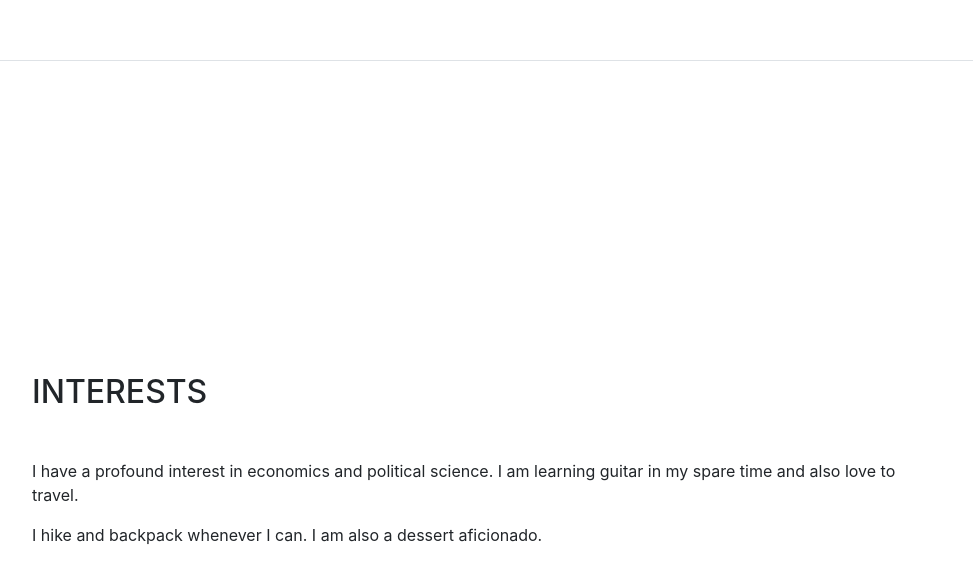
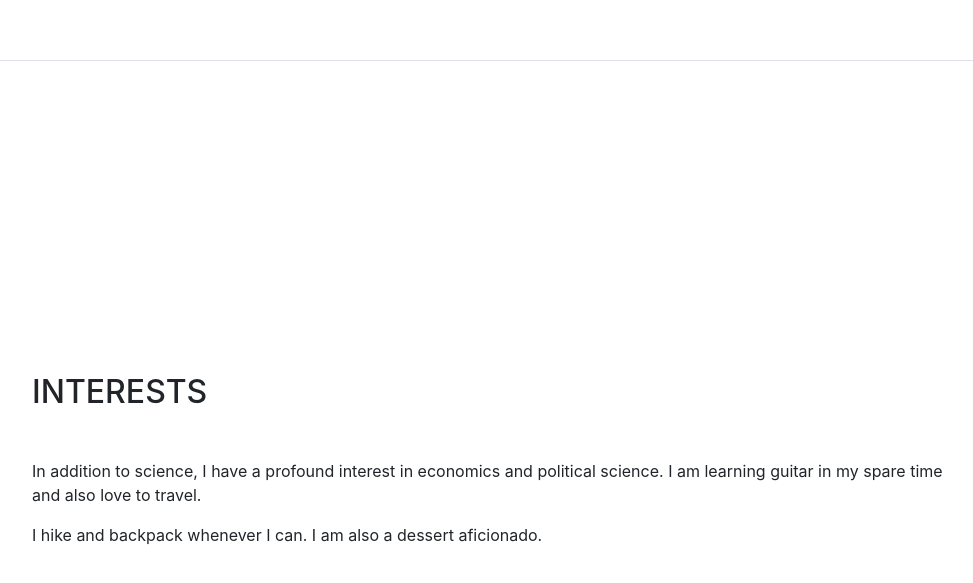
Before and after one commit to tsargis/tsargis.github.io, a website with bundled scripts: page index.html in a window 1280 px wide. Shown: the part 4201-4784 px from the top of the page, without its empty margins (288-1261 px from the left). Built offline with nearby package versions, Linux system fonts and the light colour scheme; a web font is replaced by a local one.

Commit message:
Update index.html

```diff
--- a/index.html
+++ b/index.html
@@ -270,7 +270,7 @@
       <section class="resume-section p-3 p-lg-5 d-flex flex-column" id="interests">
         <div class="my-auto">
           <h2 class="mb-5">Interests</h2>
-          <p>I have a profound interest in economics and political science. I am learning guitar in my spare time and also love to travel.</p>
+          <p>In addition to science, I have a profound interest in economics and political science. I am learning guitar in my spare time and also love to travel.</p>
           <p class="mb-0">I hike and backpack whenever I can. I am also a dessert aficionado.  </p>
         </div>
       </section>
```
